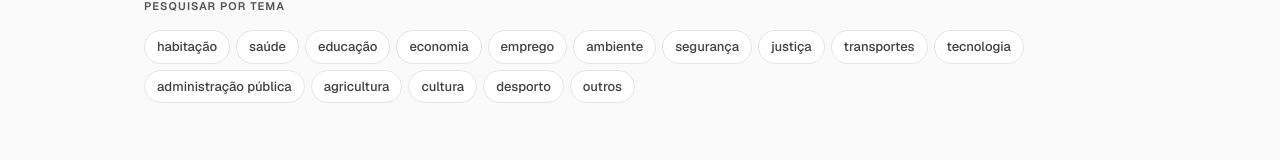
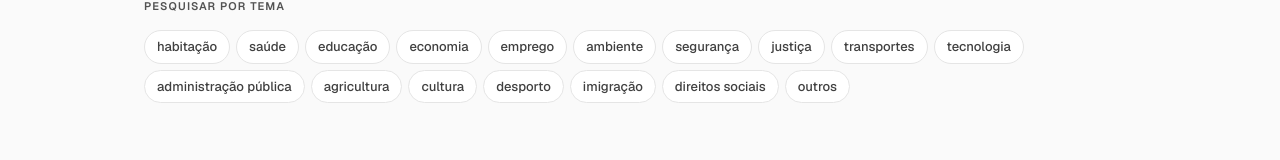
Before and after one commit to filipagr/prometido, a Next.js app in the folder frontend/: page / in a window 1280 px wide. Shown: the part 776-936 px from the top of the page. Built offline with nearby package versions, Linux system fonts and the light colour scheme; no server answers.

Commit message:
fix: BE 2025 promises from actual manifesto + frontend UI fixes

```diff
--- a/frontend/app/compare/page.tsx
+++ b/frontend/app/compare/page.tsx
@@ -7,7 +7,7 @@ import Link from "next/link";
 import { compare, getParties, getElections, type CompareResult, type Party, type Election } from "@/lib/api";
 import StatusBadge from "@/components/StatusBadge";
 
-const TOPICS = ["habitação","saúde","educação","economia","emprego","ambiente","segurança","justiça","transportes","tecnologia","administração pública","agricultura","cultura","desporto","outros"];
+const TOPICS = ["habitação","saúde","educação","economia","emprego","ambiente","segurança","justiça","transportes","tecnologia","administração pública","agricultura","cultura","desporto","imigração","direitos sociais","outros"];
 
 function Select({
   value,
--- a/frontend/app/page.tsx
+++ b/frontend/app/page.tsx
@@ -8,7 +8,8 @@ import SearchBar from "@/components/SearchBar";
 const ALL_TOPICS = [
   "habitação", "saúde", "educação", "economia", "emprego",
   "ambiente", "segurança", "justiça", "transportes", "tecnologia",
-  "administração pública", "agricultura", "cultura", "desporto", "outros",
+  "administração pública", "agricultura", "cultura", "desporto",
+  "imigração", "direitos sociais", "outros",
 ];
 
 function partyAbbr(name: string): string {
--- a/frontend/app/promise/[id]/page.tsx
+++ b/frontend/app/promise/[id]/page.tsx
@@ -16,7 +16,8 @@ const TOPIC_LABELS: Record<string, string> = {
   habitação: "Habitação", saúde: "Saúde", educação: "Educação", economia: "Economia",
   emprego: "Emprego", ambiente: "Ambiente", segurança: "Segurança", justiça: "Justiça",
   transportes: "Transportes", tecnologia: "Tecnologia", agricultura: "Agricultura",
-  cultura: "Cultura", desporto: "Desporto", "administração pública": "Adm. Pública", outros: "Outros",
+  cultura: "Cultura", desporto: "Desporto", "administração pública": "Adm. Pública",
+  "imigração": "Imigração", "direitos sociais": "Direitos Sociais", outros: "Outros",
 };
 
 function LoadingSkeleton({ slowWarning }: { slowWarning: boolean }) {
--- a/frontend/app/search/page.tsx
+++ b/frontend/app/search/page.tsx
@@ -7,7 +7,7 @@ import { search, getParties, getElections, type PromiseItem, type Party, type El
 import PromiseCard from "@/components/PromiseCard";
 import SearchBar from "@/components/SearchBar";
 
-const TOPICS = ["habitação","saúde","educação","economia","emprego","ambiente","segurança","justiça","transportes","tecnologia","administração pública","agricultura","cultura","desporto","outros"];
+const TOPICS = ["habitação","saúde","educação","economia","emprego","ambiente","segurança","justiça","transportes","tecnologia","administração pública","agricultura","cultura","desporto","imigração","direitos sociais","outros"];
 const PAGE_SIZE = 20;
 
 function SkeletonCard() {
--- a/frontend/components/PromiseCard.tsx
+++ b/frontend/components/PromiseCard.tsx
@@ -24,6 +24,8 @@ const TOPIC_LABELS: Record<string, string> = {
   cultura: "Cultura",
   desporto: "Desporto",
   "administração pública": "Adm. Pública",
+  "imigração": "Imigração",
+  "direitos sociais": "Direitos Sociais",
   outros: "Outros",
 };
 
```
Also changed, not shown: 1 other file (tests, documents, lock files or other folders).
